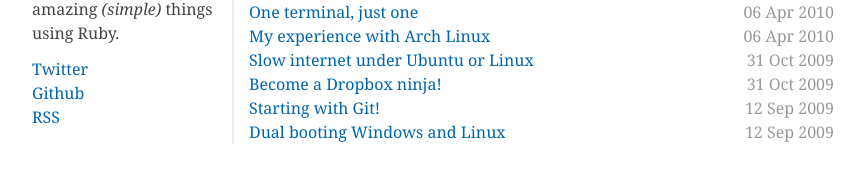
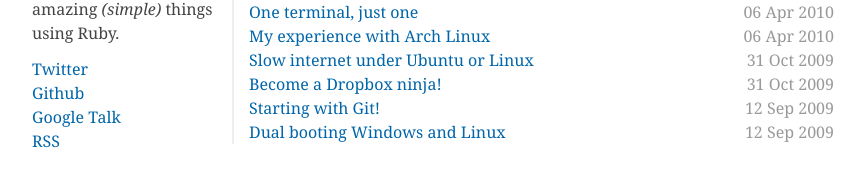
Before and after one commit to igor47/blog, a Jekyll site: the page built from index.html, in a window 1280 px wide. Shown: the part 194-381 px from the top of the page, without its empty margins (18-883 px from the left). Built offline with Jekyll 4.4.1, drawn with Linux system fonts in a browser that asks for light colours; Markdown is read by kramdown in place of the engine named in the settings.

Commit message:
Google talk added

```diff
--- a/_layouts/default.html
+++ b/_layouts/default.html
@@ -27,6 +27,7 @@
         <ul id="links">
           <li><a href="http://twitter.com/Sirupsen">Twitter</a></li>
           <li><a href="http://github.com/Sirupsen">Github</a></li>
+          <li><a href="talk:chat?jid=sirupsen@gmail.com">Google Talk</a></li>
           <li><a href="http://feeds.feedburner.com/Sirupsen">RSS</a></li>
         </ul>
       </div>
```
